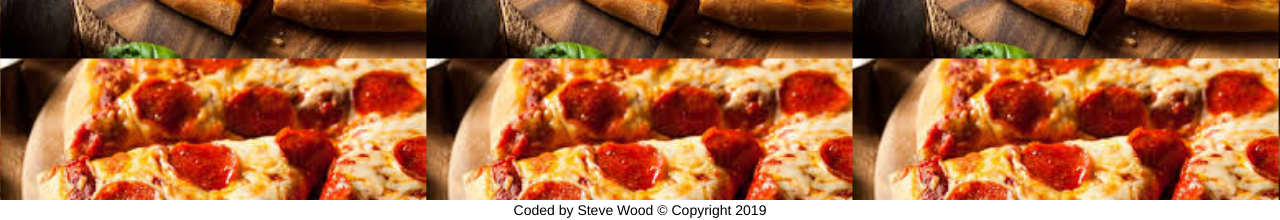
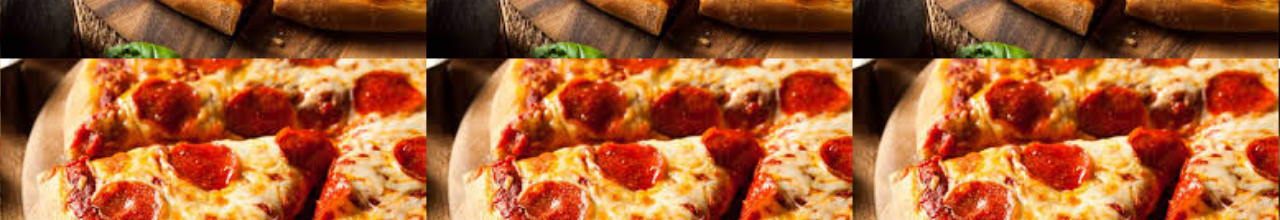
Before and after one commit to Code-Institute-Submissions/woodys-online-pizza, a Flask app: page / in a window 1280 px wide. Shown: the part 580-800 px from the top of the page. Run offline with Flask 2, Linux system fonts and the light colour scheme; some libraries are stand-ins or nearby versions.

Commit message:
several small revisions

```diff
--- a/static/css/style.css
+++ b/static/css/style.css
@@ -68,14 +68,3 @@ hr{
 .topping{
     text-align: left;
 }
-
-
-/* -------------------- Footer */
-#footer-text{
-    position: absolute;
-    bottom: 0;
-    width: 100%;
-    color: #000000;
-    background-color: #ffffff;
-    text-align: center;
-}
--- a/templates/base.html
+++ b/templates/base.html
@@ -41,15 +41,7 @@
 {% endblock %}
 
 
-    <footer class="footer">
-        <div class="container-fluid">
-            <div class="row" id="footer-text">
-                 <div class="col-xs-12 col-sm-12 col-md-12 col-lg-12">
-                    <span>Coded by Steve Wood &copy; Copyright 2019</span>
-                </div>
-            </div>
-        </div>
-    </footer>
+
 
 </body>
 </html>
```
